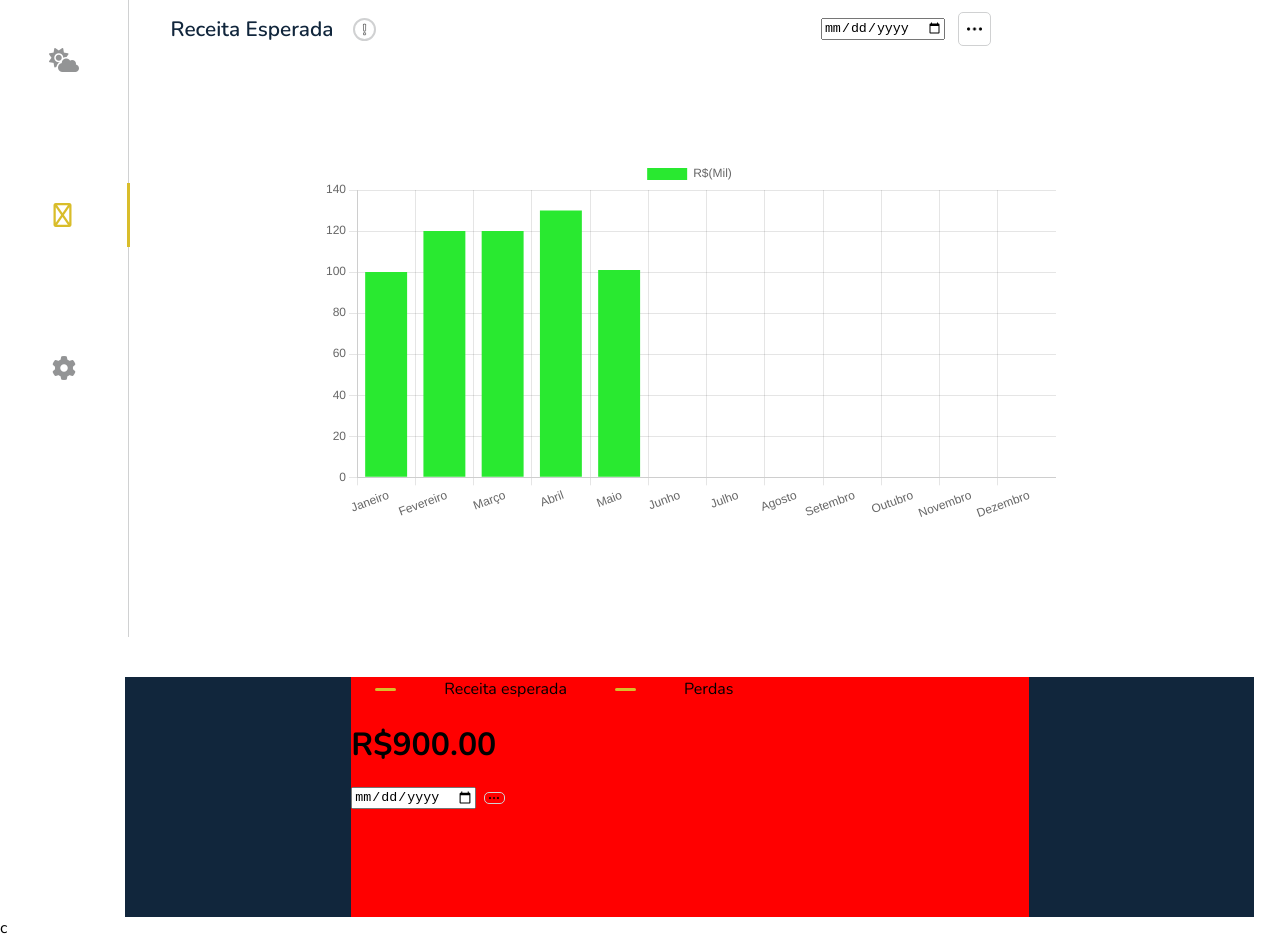
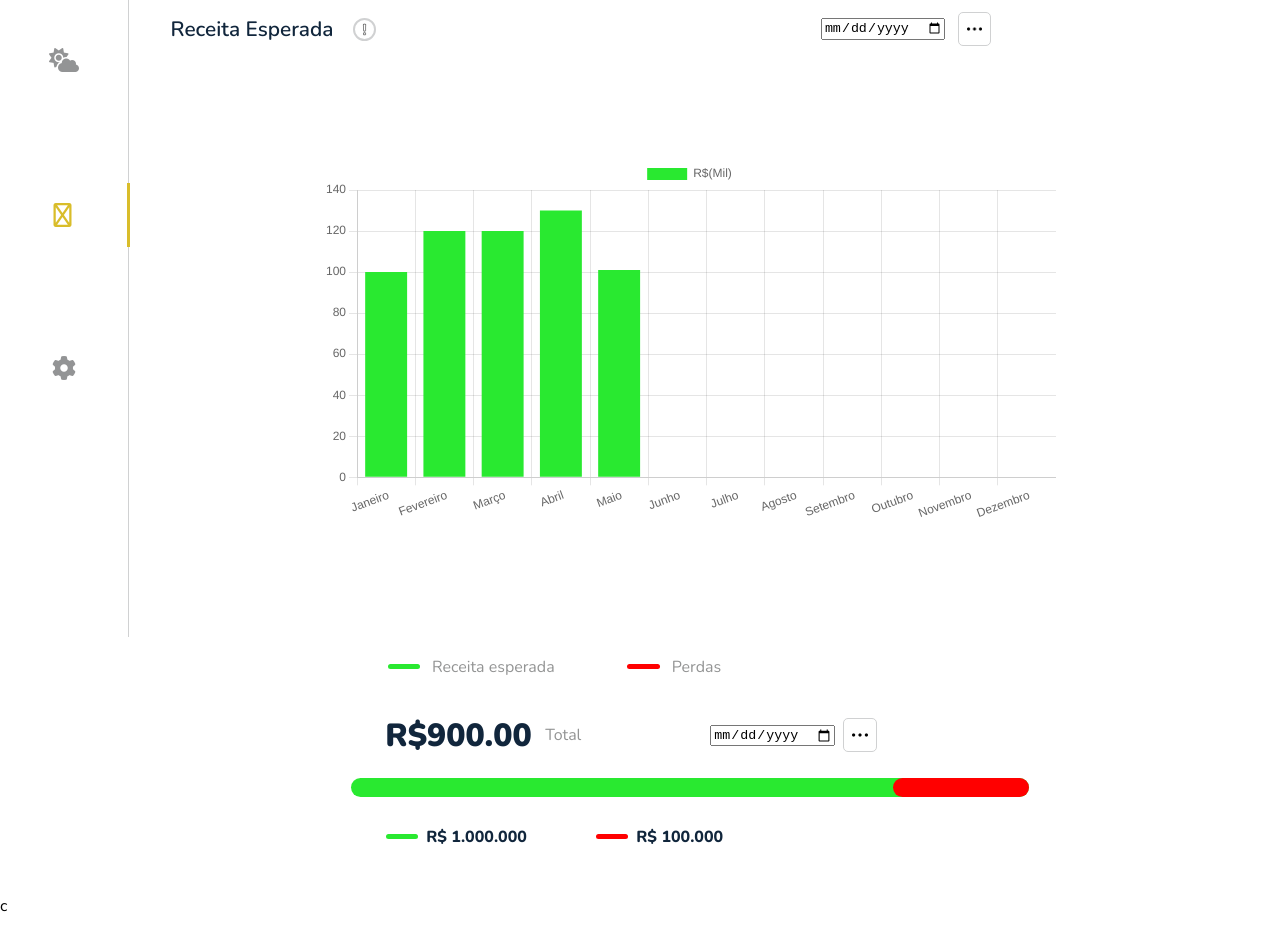
Before and after one commit to Mauricio-Maxuel/cacauControl-ind, a plain HTML site: page rendimentos.html in a window 1280 px wide. Shown: the part 163-1102 px from the top of the page. After the commit the page ends 1080 px from the top, so only its background shows below. Drawn offline with nearby package versions, Linux system fonts and the light colour scheme.

Commit message:
v1 dashBoard

```diff
--- a/rendimentos.html
+++ b/rendimentos.html
@@ -67,18 +67,18 @@
         <div class="ContentPainelReceita">
             <div class="painelReceitas">
                 <div class="contentBar">
-                    <div class="bar"></div>
+                    <div class="bar barReceita barReceitaVerde"></div>
                     <span class="textBar">Receita esperada</span>
-                    <div class="bar"></div>
+                    <div class="bar barReceita barReceitaVermelha"></div>
                     <span class="textBar">Perdas</span>
                 </div>
                 <div class="valorReceita">
                     <h1>R$900.00</h1>
-                    <span class="textBar"></span>
+                    <span class="textBar">Total</span>
 
                     <div class="dateOptions">
                         <input type="date" name="" id="">
-                        <div class="divMoreIcon">
+                        <div class="divMoreIcon moreIconINReceita">
                             <img src="imgs/moreIcon.png" alt="">
                         </div>
                     </div>
@@ -87,11 +87,11 @@
                 <div class="barraReceita">
                     <div class="divBarraPerdas"></div>
                 </div>
-                <div class="divInfoGrafico">
-                    <div class="bar"></div>
-                    <span class="textBar"></span>
-                    <div class="bar"></div>
-                    <span class="textBar"></span>
+                <div class="contentBar infografico">
+                    <div class="bar barReceita barReceitaVerde"></div>
+                    <span class="textBar textInfo">R$ 1.000.000</span>
+                    <div class="bar barReceita barReceitaVermelha"></div>
+                    <span class="textBar textInfo">R$ 100.000</span>
                 </div>
             </div>
         </div>
--- a/style/style.css
+++ b/style/style.css
@@ -273,14 +273,13 @@ nav {
     justify-content: center;
     align-items: center;
     width: 100%;
-    background-color: #11263C;
+    margin-top: -2%;
     height:30vh;
 }
 
 .painelReceitas{
     width: 60%;
     height: 100%;
-    background-color: red;
 }
 
 .contentBar{
@@ -289,4 +288,71 @@ nav {
     align-items: center;
     width: 60%;
     height: 10%;
+    margin-bottom: 2%;
 }
+
+.barReceita{
+    height: 20%;
+    width: 8%;
+    margin-right: -15%;
+    font-weight: 900;
+}
+
+.barReceitaVerde{
+    background-color: #29E930;
+}
+
+.barReceitaVermelha{
+    background-color: red;
+}
+
+.textBar{
+    color: #939494;
+}
+
+
+.valorReceita{
+    display: flex;
+    align-items: center;
+    justify-content: space-around;
+    gap: 5%;
+}
+
+.valorReceita h1{
+    color: #11263C;
+    font-weight: 900;
+    font: 1.4rem;
+    margin-left: -2%;
+    margin-right: -17%;
+}
+
+.moreIconINReceita{
+    width: 12%;
+    height: 4vh;
+}
+
+.barraReceita{
+    display: flex;
+    justify-content: flex-end;
+    align-items: center;
+    width: 100%;
+    height: 8%;
+    border-radius: 20px;
+    background-color: #29E930;
+}
+
+.divBarraPerdas{
+    width: 20%;
+    height: 100%;
+    border-radius: 10px;
+    background-color: red;
+}
+
+.infografico{
+    margin-top: 4%;
+    font-weight: 800;
+}
+
+.textInfo{
+    color: #11263C;
+}
```
